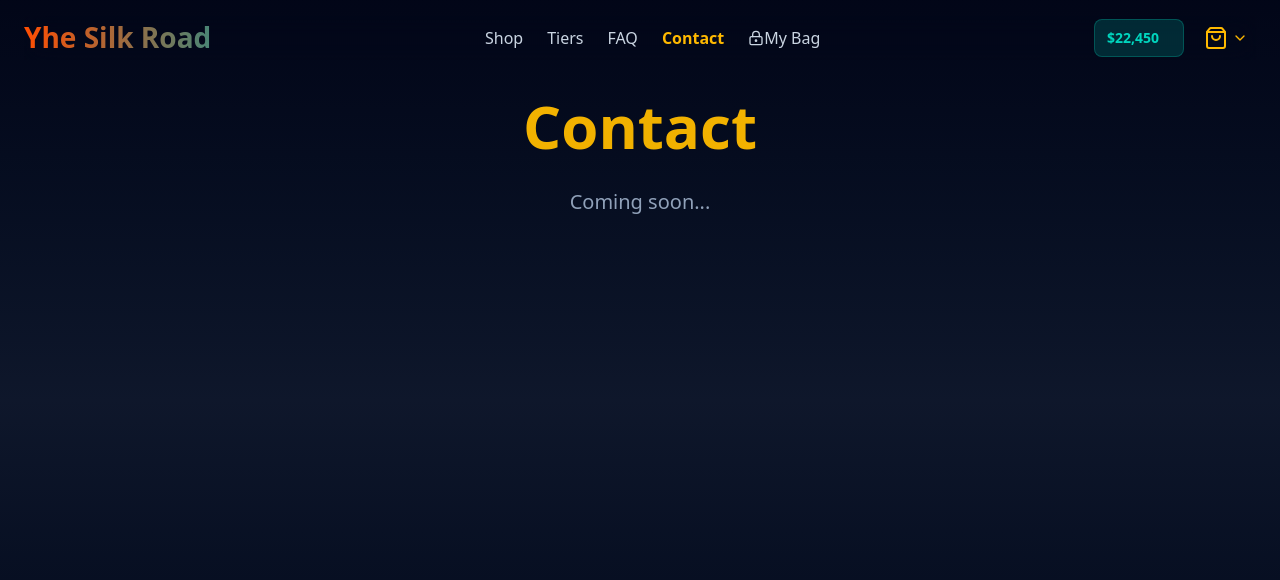
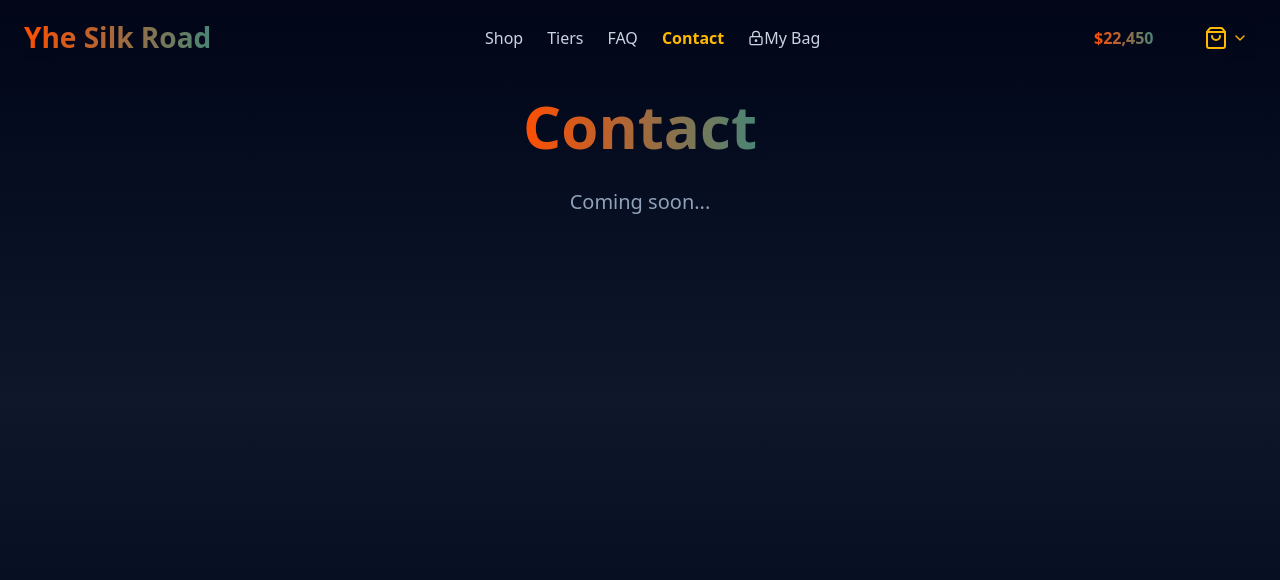
Before and after one commit to softvence-omega-future-stack/coOodi-frontend, a React (Vite) app: page /contact in a window 1280 px wide. Shown: the top 580 px of the page. Built offline with nearby package versions, Linux system fonts and the light colour scheme.

Commit message:
color add

```diff
--- a/src/components/Navbar.tsx
+++ b/src/components/Navbar.tsx
@@ -95,8 +95,8 @@ const Navbar: React.FC<NavbarProps> = ({ navRef }) => {
 
           {/* Right section - Wallet and User Menu - Start from lg */}
           <div className="hidden lg:flex items-center space-x-3">
-            <div className="flex items-center space-x-2 bg-teal-500/20 px-3 py-2 rounded-lg border border-teal-500/30 min-w-[90px]">
-              <span className="text-teal-400 font-bold text-sm">$22,450</span>
+            <div className="flex items-center space-x-2 min-w-[90px]">
+              <span className="gradient-text font-semibold text-md">$22,450</span>
             </div>
 
             <div className="relative">
--- a/src/pages/Contact.tsx
+++ b/src/pages/Contact.tsx
@@ -4,8 +4,8 @@
 const Contact = () => {
   return (
     <div className="min-h-screen bg-gradient-to-b from-slate-950 via-slate-900 to-slate-950 pt-24 pb-12 px-4">
-      <h1 className="text-6xl font-bold text-center mb-8 bg-gradient-to-r from-amber-400 via-yellow-500 to-amber-400 bg-clip-text text-transparent">
-        Contact
+      <h1 className="text-6xl font-bold text-center mb-8">
+        <span className="gradient-text">Contact</span>
       </h1>
       <p className="text-center text-slate-400 text-xl">Coming soon...</p>
     </div>
--- a/src/pages/Faq.tsx
+++ b/src/pages/Faq.tsx
@@ -4,8 +4,8 @@
 const FAQ = () => {
   return (
     <div className="min-h-screen bg-gradient-to-b from-slate-950 via-slate-900 to-slate-950 pt-24 pb-12 px-4">
-      <h1 className="text-6xl font-bold text-center mb-8 bg-gradient-to-r from-amber-400 via-yellow-500 to-amber-400 bg-clip-text text-transparent">
-        FAQ
+      <h1 className="text-6xl font-bold text-center mb-8 ">
+        <span className="gradient-text">FAQ</span>
       </h1>
       <p className="text-center text-slate-400 text-xl">Coming soon...</p>
     </div>
--- a/src/pages/MyAccount.tsx
+++ b/src/pages/MyAccount.tsx
@@ -1,8 +1,8 @@
 function MyAccount() {
     return (
         <div className="min-h-screen bg-gradient-to-b from-slate-950 via-slate-900 to-slate-950 pt-24 pb-12 px-4">
-      <h1 className="text-6xl font-bold text-center mb-8 bg-gradient-to-r from-amber-400 via-yellow-500 to-amber-400 bg-clip-text text-transparent">
-        My Account
+      <h1 className="text-6xl font-bold text-center mb-8">
+        <span className="gradient-text">My Account</span>
       </h1>
       <p className="text-center text-slate-400 text-xl">Coming soon...</p>
     </div>
--- a/src/pages/MyBag.tsx
+++ b/src/pages/MyBag.tsx
@@ -3,8 +3,8 @@
 const MyBag = () => {
   return (
     <div className="min-h-screen bg-gradient-to-b from-slate-950 via-slate-900 to-slate-950 pt-24 pb-12 px-4">
-      <h1 className="text-6xl font-bold text-center mb-8 bg-gradient-to-r from-amber-400 via-yellow-500 to-amber-400 bg-clip-text text-transparent">
-        My Bag
+      <h1 className="text-6xl font-bold text-center mb-8">
+        <span className="gradient-text">My Bag</span>
       </h1>
       <p className="text-center text-slate-400 text-xl">Coming soon...</p>
     </div>
--- a/src/pages/NotFound.tsx
+++ b/src/pages/NotFound.tsx
@@ -4,8 +4,8 @@ import React from "react";
 const NotFound: React.FC = () => {
   return (
     <div className="min-h-screen flex flex-col items-center justify-center bg-gradient-to-b from-slate-950 via-slate-900 to-slate-950 text-center text-slate-300">
-      <h1 className="text-6xl font-bold bg-gradient-to-r from-rose-400 via-amber-400 to-teal-400 bg-clip-text text-transparent">
-        404 - Page Not Found
+      <h1 className="text-6xl font-bold">
+        <span className="gradient-text">404 - Page Not Found</span>
       </h1>
       <p className="mt-4 text-lg">Sorry, the page you are looking for doesn’t exist.</p>
     </div>
--- a/src/pages/Shop.tsx
+++ b/src/pages/Shop.tsx
@@ -118,8 +118,8 @@ const Shop = () => {
         </svg>
       </div>
 
-      <h1 className="text-2xl sm:text-3xl lg:text-4xl xl:text-5xl font-bold text-center mb-6 sm:mb-8 lg:mb-12 bg-gradient-to-r from-red-400 via-yellow-500 to-green-400 bg-clip-text text-transparent">
-        Shop
+      <h1 className="text-2xl sm:text-3xl lg:text-4xl xl:text-5xl font-bold text-center mb-6 sm:mb-8 lg:mb-12">
+        <span className='gradient-text' >Shop</span>
       </h1>
 
       <div className="shop-grid max-w-4xl mx-auto grid grid-cols-1 sm:grid-cols-2 lg:grid-cols-2 gap-4 sm:gap-6">
--- a/src/pages/Tiers.tsx
+++ b/src/pages/Tiers.tsx
@@ -3,8 +3,8 @@
 const Tiers = () => {
   return (
     <div className="min-h-screen bg-gradient-to-b from-slate-950 via-slate-900 to-slate-950 pt-24 pb-12 px-4">
-      <h1 className="text-6xl font-bold text-center mb-8 bg-gradient-to-r from-amber-400 via-yellow-500 to-amber-400 bg-clip-text text-transparent">
-        Tiers
+      <h1 className="text-6xl font-bold text-center mb-8">
+        <span className="gradient-text">Tiers</span>
       </h1>
       <p className="text-center text-slate-400 text-xl">Coming soon...</p>
     </div>
```
